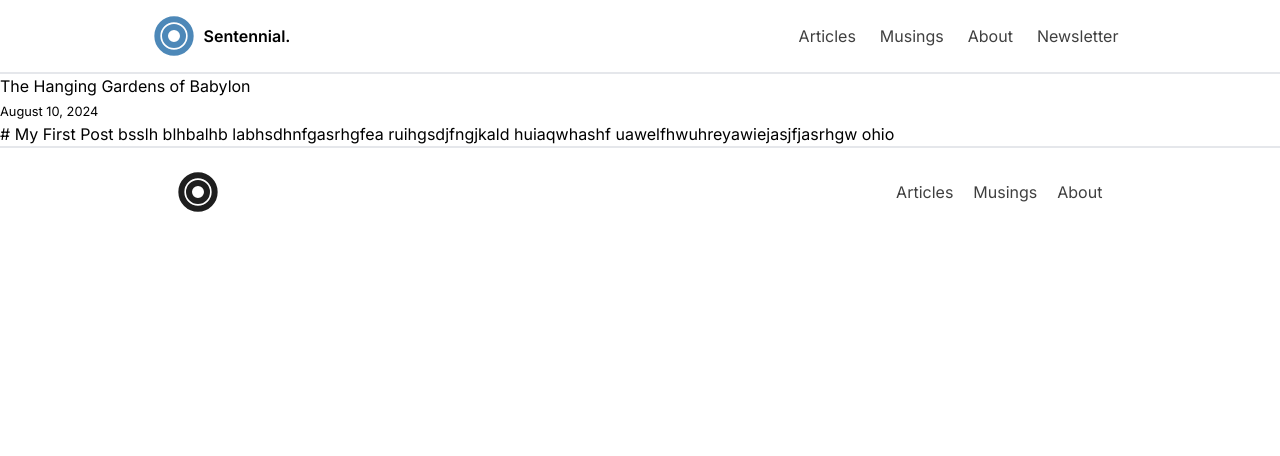
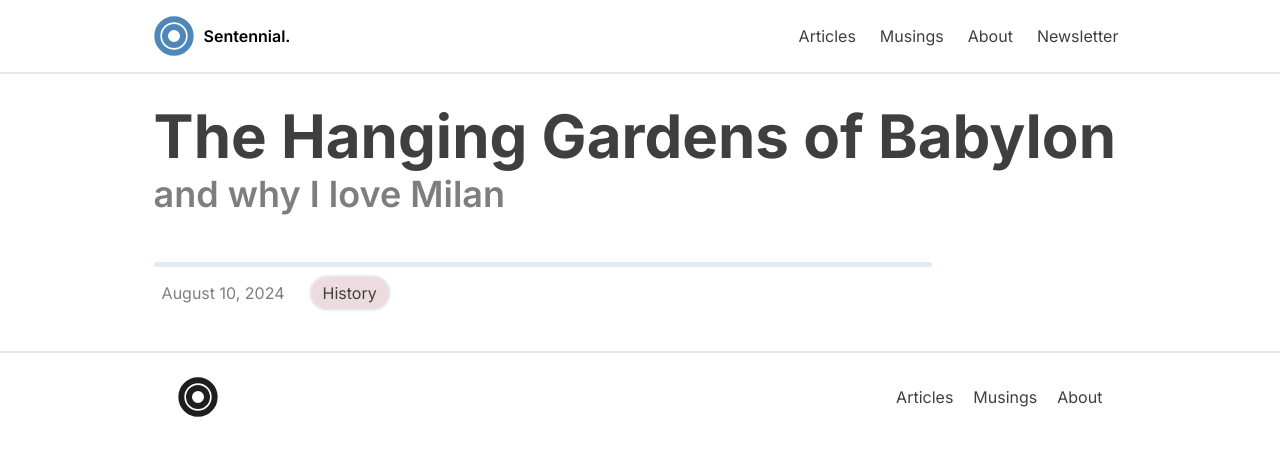
Before and after one commit to markmcguire011/Sentennial, a Next.js app: page /articles/hanging-gardens-of-babylon in a window 1280 px wide. Shown: the top 456 px of the page. Built offline with nearby package versions, Linux system fonts and the light colour scheme.

Commit message:
updated single article page

```diff
--- a/app/articles/[slug]/page.tsx
+++ b/app/articles/[slug]/page.tsx
@@ -10,10 +10,18 @@ export default async function Article({ params }: Params) {
     }
 
     return (
-        <div>
-            <h1>{article.title}</h1>
-            <small>{article.date}</small>
-            <div dangerouslySetInnerHTML={{ __html: article.content}} />
+        <div className="flex flex-col px-[calc(12vw)] py-[calc(4vh)]">
+            <div className="flex flex-col gap-2 pb-12">
+                <h1 className="text-6xl font-bold opacity-75 color-brand-dark">{article.title}</h1>
+                <h1 className="text-4xl font-semibold opacity-50 color-brand-dark">{article.subtitle}</h1>
+            </div>
+            <div className="flex">
+                <div className="bg-slate-200 h-[5px] w-4/5 rounded"></div>
+            </div>
+            <div className="flex gap-6 items-center p-2">
+                <h1 className="text-l opacity-50 color-brand-dark">{article.date}</h1>
+                <h1 className="text-l bg-[#e6d1d6] opacity-75 color-brand-dark border-2 rounded-full px-3 py-1">History</h1>
+            </div>
         </div>
     )
 }
```
